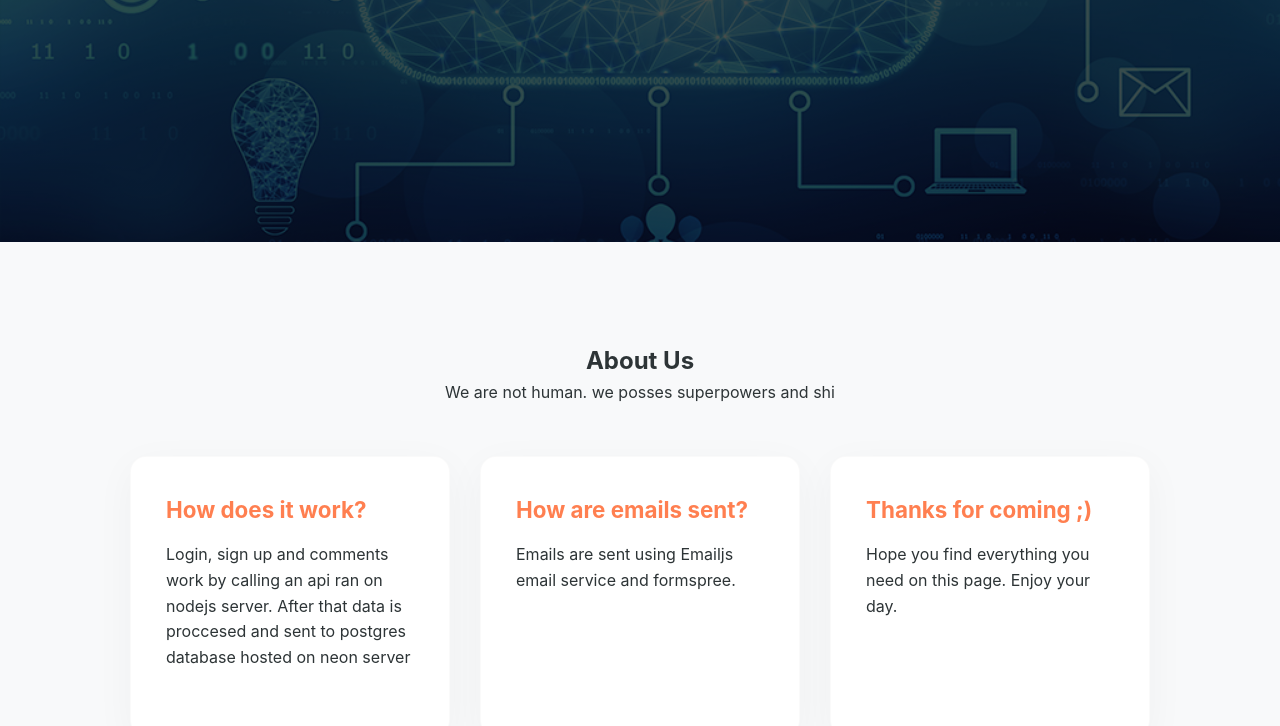
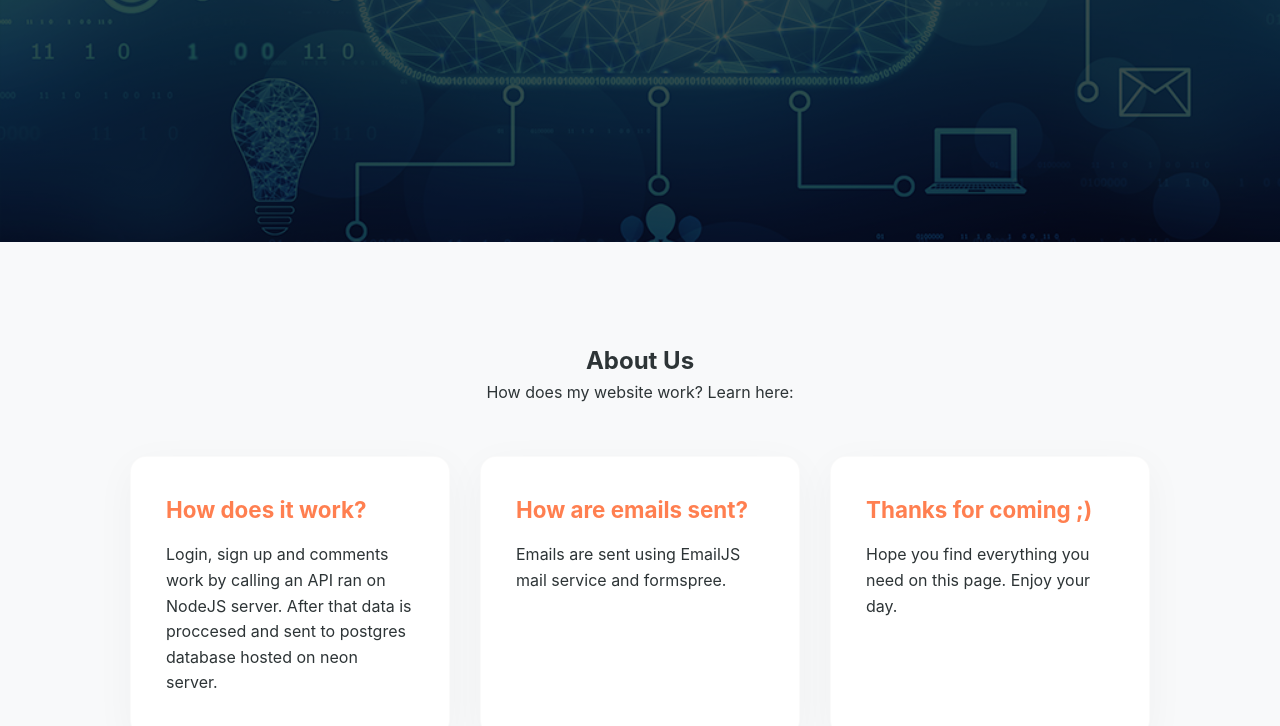
Before and after one commit to credator420/website-informatika, a website: page index.html in a window 1280 px wide. Shown: the part 498-1224 px from the top of the page. Drawn offline with nearby package versions, Linux system fonts and the light colour scheme; no server answers.

Commit message:
Auto-sync: 2026-04-09

```diff
--- a/index.html
+++ b/index.html
@@ -26,16 +26,16 @@
 
         <section id="about" class="info-section">
             <h2>About Us</h2>
-            <p>We are not human. we posses superpowers and shi</p>
+            <p>How does my website work? Learn here:</p>
             <div class="card-container">
     <div class="card">
         <h3>How does it work?</h3>
-        <p>Login, sign up and comments work by calling an api ran on nodejs server. After  that data is proccesed and sent to postgres database hosted on neon server</p>
+        <p>Login, sign up and comments work by calling an API ran on NodeJS server. After that data is proccesed and sent to postgres database hosted on neon server.</p>
     </div>
 
     <div class="card">
         <h3>How are emails sent?</h3>
-        <p>Emails are sent using Emailjs email service and formspree.</p>
+        <p>Emails are sent using EmailJS mail service and formspree.</p>
     </div>
 
     <div class="card">
```
